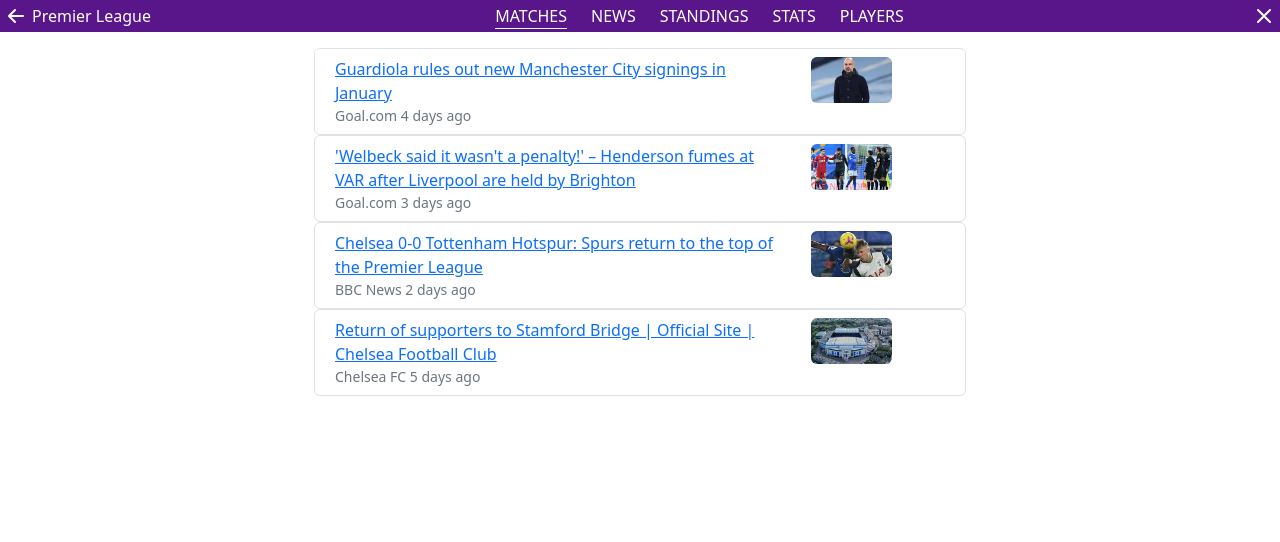
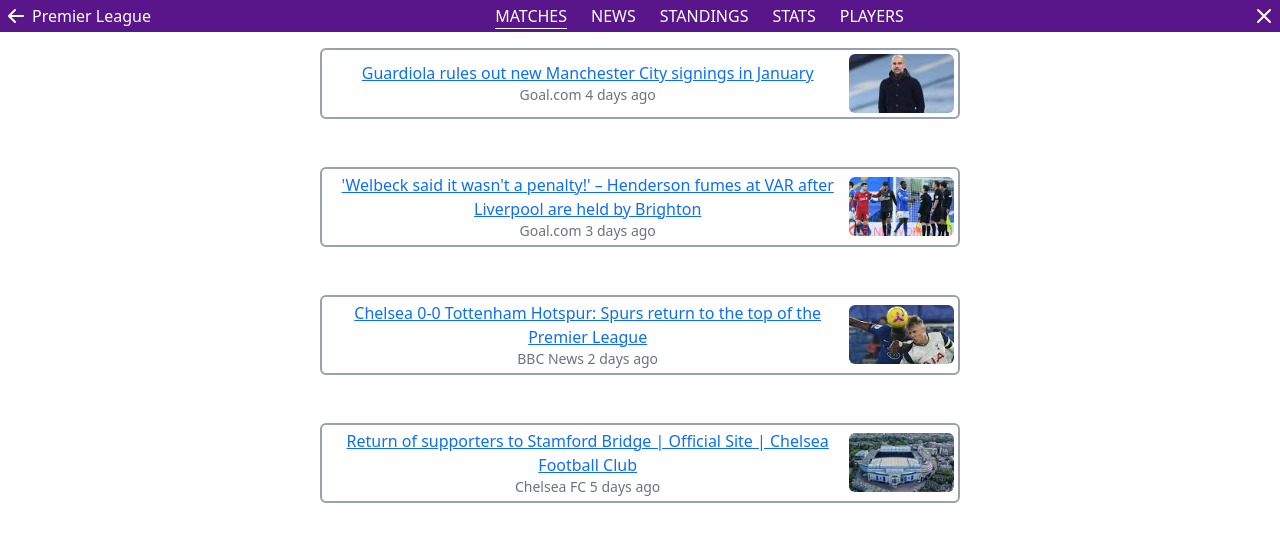
Before and after one commit to GrishaAngelovGH/premier-league-ui, a React (Vite) app: page /content/news in a window 1280 px wide. Shown: the top 542 px of the page. Built offline with nearby package versions, Linux system fonts and the light colour scheme.

Commit message:
Migrate ContentPage/PageBody/News component to Tailwind CSS

```diff
--- a/src/components/Pages/ContentPage/PageBody/News/News.jsx
+++ b/src/components/Pages/ContentPage/PageBody/News/News.jsx
@@ -1,5 +1,3 @@
-import PropTypes from 'prop-types'
-
 import { news } from 'images'
 
 export const newsItems = [
@@ -31,30 +29,23 @@
 ]
 
 const News = ({ newsItems }) => (
-    <div className='row no-gutters justify-content-center mt-3'>
-        <div className='col-md-9 col-lg-6'>
+	<div className='flex flex-col gap-5 items-center mt-3'>
 		{
 			newsItems.map(v => (
-                    <div className='row border rounded p-2' key={v.title}>
-                        <div className='col-md-9'>
+				<div className='flex items-center border-2 border-gray-400 rounded-md text-center p-1 w-1/2' key={v.title}>
+					<div className='w-4/6 md:w-5/6'>
 						<a href='#/content/news'>{v.title}</a>
-                            <div className='text-secondary small'>
+						<div className='text-gray-500 text-sm'>
 							{v.source} {v.time}
 						</div>
 					</div>
-                        <div className='col-md-2'>
-                            <img src={v.image} className='rounded' />
+					<div className='w-2/6 md:w-1/6'>
+						<img src={v.image} className='rounded-md' />
 					</div>
 				</div>
 			))
 		}
-
-        </div>
 	</div>
 )
 
-News.propTypes = {
-    newsItems: PropTypes.array.isRequired
-}
-
 export default News
```
Also changed, not shown: 2 other files (tests, documents, lock files or other folders). Lines whose indentation alone changed are shown as unchanged.
